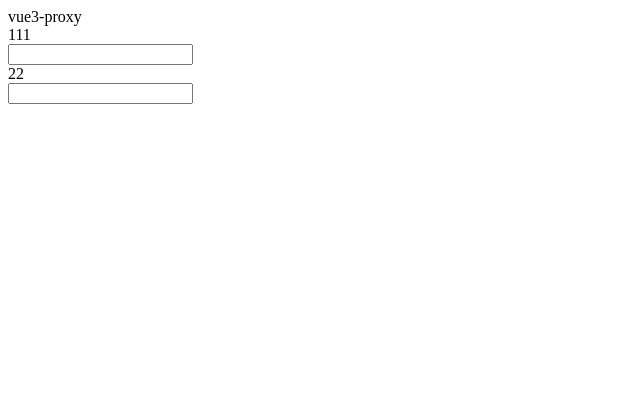
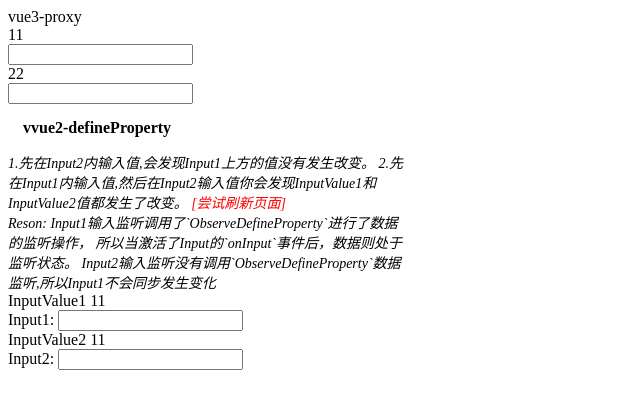
Before and after one commit to RSS1102/Implement-vue, a website built with Vite: page index.html in a window 1280 px wide. Shown: the whole page, without its empty margins (0-640 px from the left). Built offline with nearby package versions, Linux system fonts and the light colour scheme.

Commit message:
feat(defineProperty):使用`defineProperty`实现双向绑定

```diff
--- a/index.html
+++ b/index.html
@@ -7,6 +7,25 @@
   <meta name="viewport" content="width=device-width, initial-scale=1.0" />
   <title>vue实现</title>
 </head>
+<style>
+  /* 标题 */
+  .title {
+    font-weight: bold;
+    margin: 15px;
+  }
+
+  /* 解释；说明 */
+  .explain {
+    font-size: 14px;
+    font-style: italic;
+    width: 400px;
+  }
+
+  /* 警告 */
+  .warning {
+    color: red;
+  }
+</style>
 
 <body>
   <!-- vue3-proxy -->
@@ -16,6 +35,22 @@
   <div id="proxy2"></div>
   <input id="proxyInput2" value="" oninput="onInput" />
 
+  <!-- vue2-defineProperty -->
+  <div class="title">vvue2-defineProperty</div>
+  <div class="explain">
+    1.先在Input2内输入值,会发现Input1上方的值没有发生改变。
+    2.先在Input1内输入值,然后在Input2输入值你会发现InputValue1和InputValue2值都发生了改变。
+    <span class="warning">[尝试刷新页面]</span>
+    <br />
+    Reson: Input1输入监听调用了`ObserveDefineProperty`进行了数据的监听操作，
+    所以当激活了Input的`onInput`事件后，数据则处于监听状态。
+    Input2输入监听没有调用`ObserveDefineProperty`数据监听,所以Input1不会同步发生变化
+  </div>
+  <div>InputValue1 <span id="defineProperty1"></span></div>
+  <div>Input1: <input id="definePropertyInput1" value="" oninput="onInput" /></div>
+  <div>InputValue2 <span id="defineProperty2"></span> </div>
+  <div>Input2: <input id="definePropertyInput2" value="" oninput="onInput" /> </div>
+
   <div id="root"></div>
   <script type="module" src="/src/main.ts"></script>
 </body>
--- a/src/data/index.ts
+++ b/src/data/index.ts
@@ -1,13 +1,14 @@
+import { ObserveDefineProperty } from "@/data/vue2/defineProperty";
 import { proxy } from "@/data/vue3/proxy";
 /**
- *@desc 多个objcet
+ *@desc proxy代理多个objcet
  */
 export const vue3Proxy = () => {
   const obj = { proxy1: 11, proxy2: 22 };
   // proxy1
   const proxyInnerHTML1 = document.getElementById("proxy1");
   const proxyInput1 = document.getElementById("proxyInput1");
-  proxyInnerHTML1!.innerHTML = "111";
+  proxyInnerHTML1!.innerHTML = obj.proxy1.toString();
   // proxy2
   const proxyInnerHTML2 = document.getElementById("proxy2");
   const proxyInput2 = document.getElementById("proxyInput2");
@@ -23,3 +24,33 @@ export const vue3Proxy = () => {
     data.proxy2 = value;
   };
 };
+
+/**
+ * @desc  definePropery 代理一个对象
+ */
+export const vue2DefinePropery = () => {
+  const obj = { proxy1: 11, proxy2: 22 };
+  // proxy1
+  const definePropertyInnerHTML1 = document.getElementById("defineProperty1");
+  const definePropertyInput1 = document.getElementById(
+    "definePropertyInput1"
+  ) as any;
+  definePropertyInnerHTML1!.innerHTML = obj.proxy1.toString();
+  // proxy2
+  const definePropertyInnerHTML2 = document.getElementById("defineProperty2");
+  const definePropertyInput2 = document.getElementById(
+    "definePropertyInput2"
+  ) as any;
+  definePropertyInnerHTML2!.innerHTML = obj.proxy1.toString();
+
+  // 监听输入框
+  definePropertyInput1!.oninput = function (e: any) {
+    ObserveDefineProperty(obj);
+    obj.proxy1 = e.target.value;
+    definePropertyInput2!.value = obj.proxy1;
+  };
+  definePropertyInput2!.oninput = function (e: any) {
+    obj.proxy1 = e.target.value;
+    definePropertyInnerHTML2!.innerHTML = obj.proxy1.toString();
+  };
+};
--- /dev/null
+++ b/src/data/vue2/defineProperty.ts
@@ -0,0 +1,44 @@
+// proxy1
+const definePropertyInnerHTML1 = document.getElementById("defineProperty1");
+// proxy2
+const definePropertyInnerHTML2 = document.getElementById("defineProperty2");
+/**
+ * @desc proxy 代理实现双向绑定
+ * @param target {Record<string, any>} 需要代理的对象
+ * @url [developer.mozilla.org](https://developer.mozilla.org/zh-CN/docs/Web/JavaScript/Reference/Global_Objects/Object/defineProperty)
+ */
+export function defineReactive(
+  data: Record<string, any>,
+  key: string,
+  value: any
+) {
+  ObserveDefineProperty(value); // 递归遍历所有子属性
+  Object.defineProperty(data, key, {
+    get: function () {
+      console.log("属性" + key + "已经被监听了，现在值为" + value);
+      return value;
+    },
+    set: function (newValue) {
+      value = newValue;
+      console.log(
+        "属性" + key + "已经被修改了，现在值为：“" + newValue.toString() + "”"
+      );
+      definePropertyInnerHTML1!.innerHTML = value.toString();
+      definePropertyInnerHTML2!.innerHTML = value.toString();
+    },
+  });
+}
+/**
+ * @desc 遍历对象
+ * @param data {Record<string, any>} 需要遍历的对象
+ */
+export function ObserveDefineProperty(data: Record<string, any>) {
+  // 当值为空 或者不为对象时返回(递归边界)
+  if (!data || typeof data !== "object") {
+    return;
+  }
+  // 遍历当前层级的对象
+  Object.keys(data).forEach((key) => {
+    defineReactive(data, key, data[key]);
+  });
+}
--- a/src/main.ts
+++ b/src/main.ts
@@ -1,3 +1,5 @@
-import { vue3Proxy } from "@/data";
+import { vue2DefinePropery, vue3Proxy } from "@/data";
 // vue3proxy
 vue3Proxy();
+//vue2DefinePropery
+vue2DefinePropery();
```
